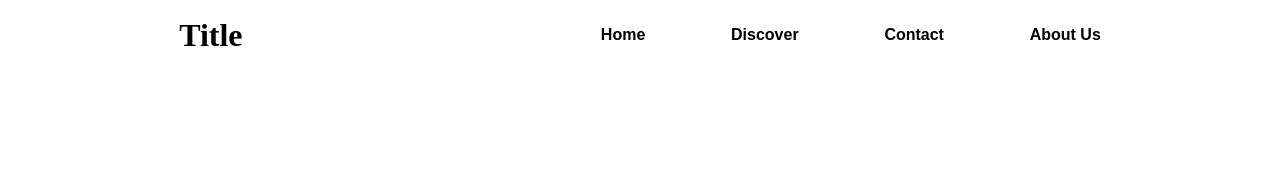
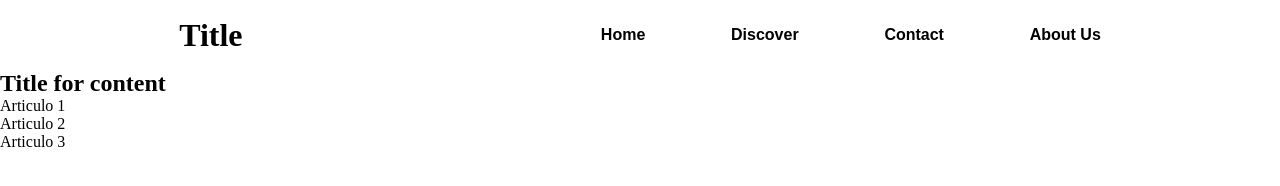
Before and after one commit to Viccaesar99/aprendiendo_git, a plain HTML site: page index.html in a window 1280 px wide. Drawn offline with Linux system fonts and the light colour scheme.

Commit message:
Creado contenido principal

```diff
--- a/index.html
+++ b/index.html
@@ -15,6 +15,14 @@
         <a href="#">About Us</a>
       </nav>
     </header>
+    <main>
+      <h2>Title for content</h2>
+      <div>
+        <div>Articulo 1</div>
+        <div>Articulo 2</div>
+        <div>Articulo 3</div>
+      </div>
+    </main>
 
   </body>
 </html>
```
